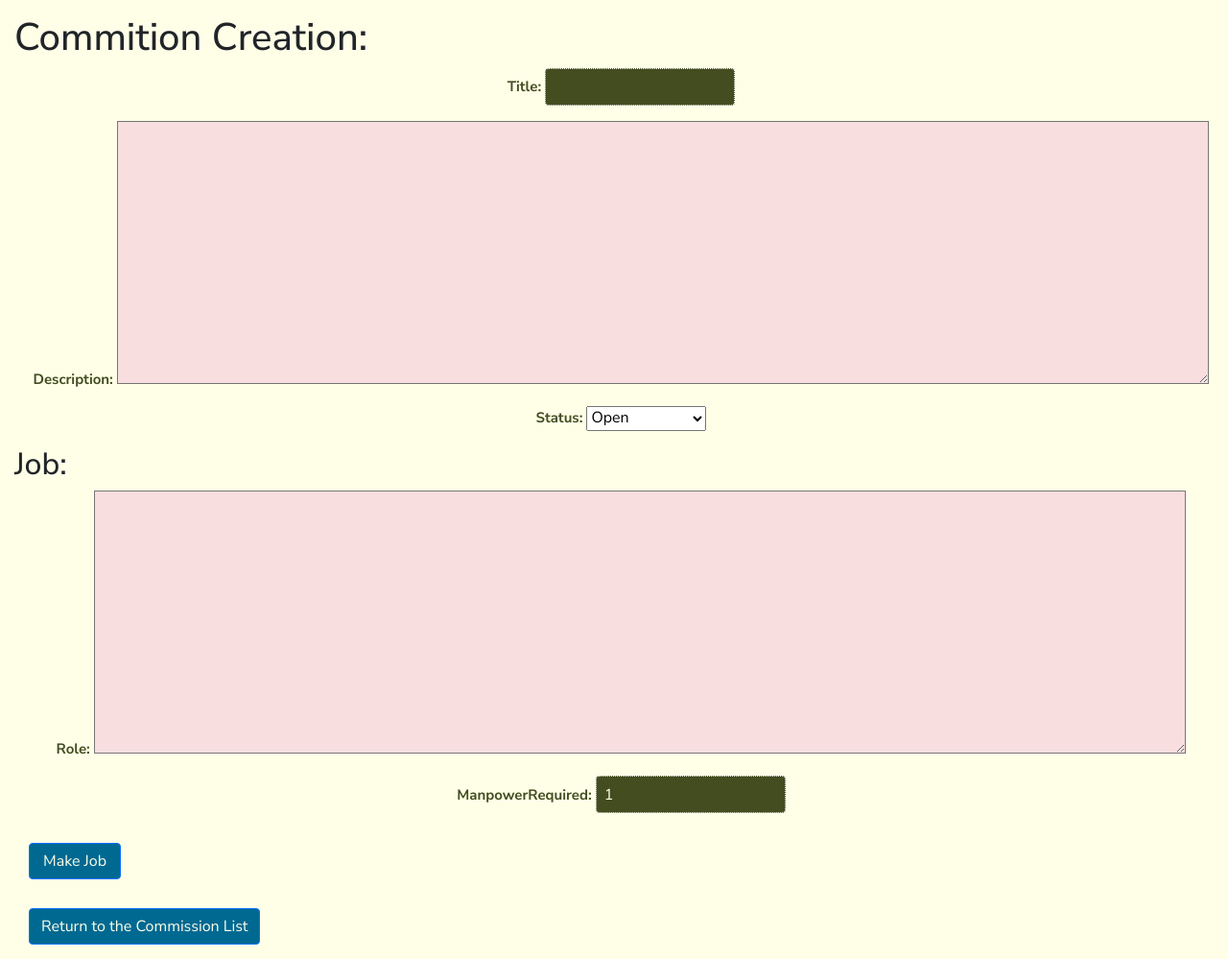
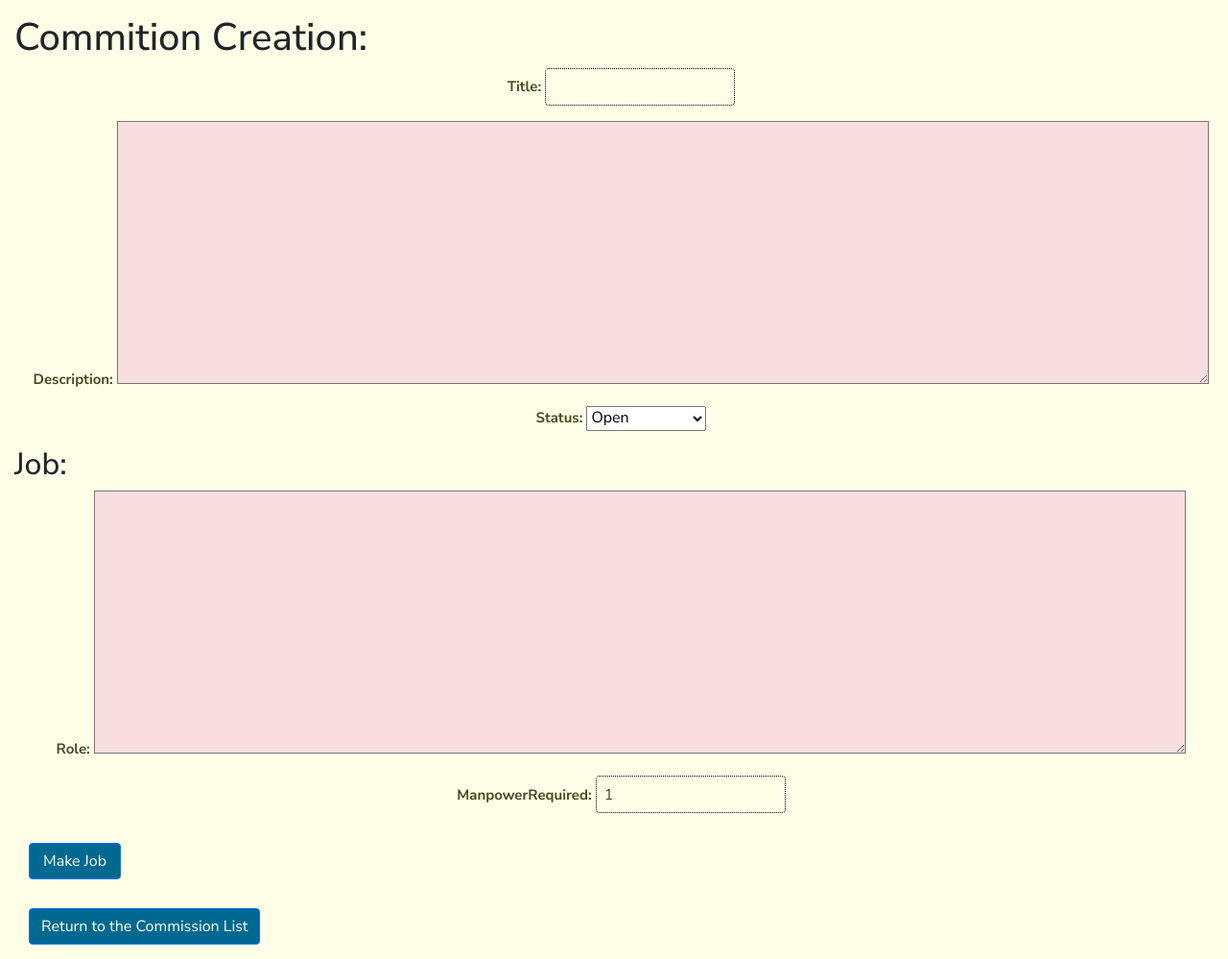
Before and after one commit to diego-nst/hobbysite-g-2, a Django app: page /commissions/add in a window 1280 px wide. Shown: the part 74-1073 px from the top of the page at 96% size. Run offline with Django 5.2, Linux system fonts and the light colour scheme; the visitor is signed in with stand-in values (Sample User, id 1).

Commit message:
Updated styles
Fixed the appearance of input

```diff
--- a/static/css/styles.css
+++ b/static/css/styles.css
@@ -2,8 +2,7 @@
 @import url('https://fonts.googleapis.com/css2?family=Nunito+Sans:wght@400;600;800&display=swap');
 
 * {
-    /* margin: 0;
-    padding: 0; */
+
     box-sizing: border-box;
     font-family: 'Nunito Sans', sans-serif;
 }
@@ -115,13 +114,6 @@ a:active{
 
 }
 
-/* main article{
-    display: flex;
-    flex-direction: column;
-    align-items: center;
-    gap: 15px;
-    padding: 15px;
-} */
 footer{
     padding:2rem;
     color:#FFFFE8;
@@ -324,7 +316,7 @@ label{
 input{
     padding: 0.4rem 0.5rem;
     border-radius: 4px;
-    border:1px dotted white;
-    color: #FFFFE8;
-    background-color:#434d20;
+    border:1px dotted black;
+    color: #434d20;
+    background-color:#FFFFE8;
 }
```
